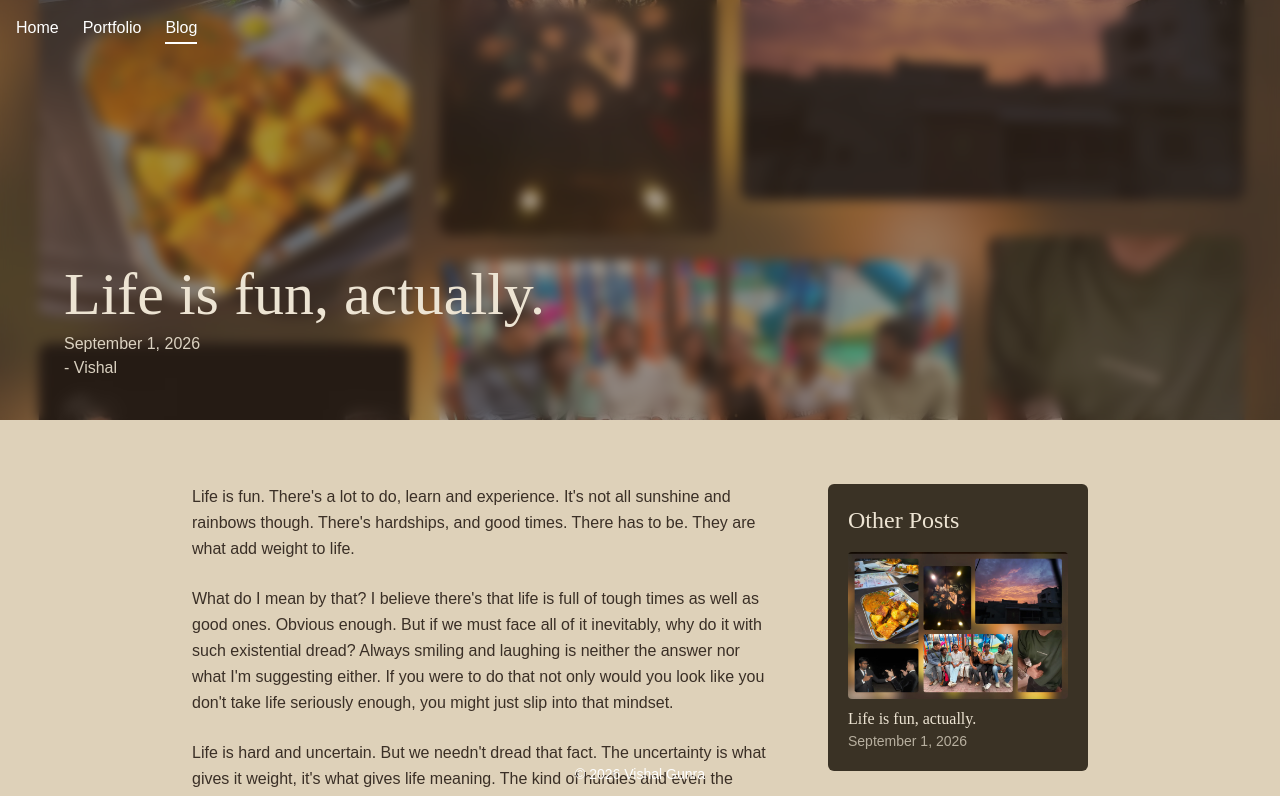
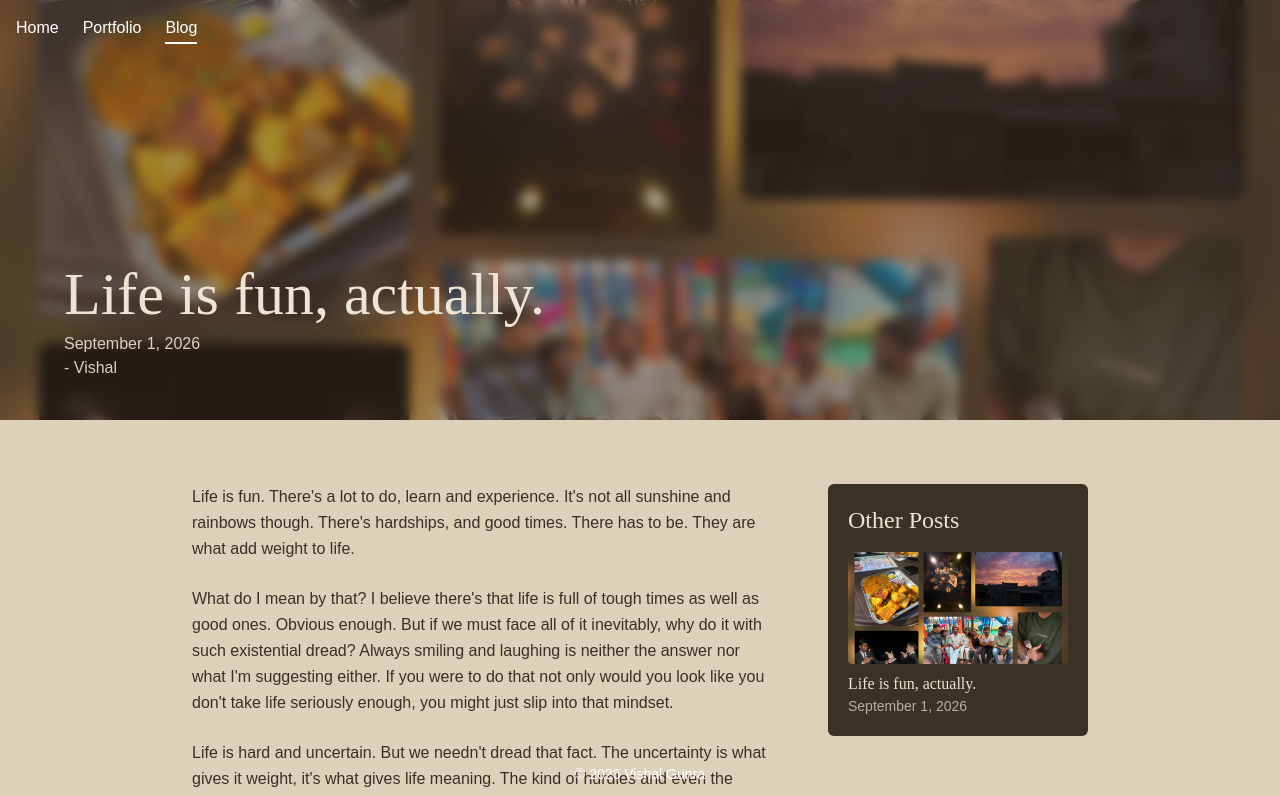
Before and after one commit to webhead-nerd/my-website, a Next.js app: page /blog/life-is-fun-actually in a window 1280 px wide. Shown: the top 796 px of the page. Built offline with nearby package versions, Linux system fonts and the light colour scheme.

Commit message:
blog sidebar thumbnail aspect ratio

```diff
--- a/app/blog/[slug]/page.tsx
+++ b/app/blog/[slug]/page.tsx
@@ -111,7 +111,7 @@ export default async function BlogPost({
           <div className="space-y-5">
             {sidebarPosts.map((p) => (
               <Link key={p.slug} href={`/blog/${p.slug}`} className="block group">
-                <div className="relative w-full aspect-[1620/1080] rounded overflow-hidden mb-2">
+                <div className="relative w-full h-28 rounded overflow-hidden mb-2">
                   <Image
                     src={p.thumbnail}
                     alt={p.title}
```
